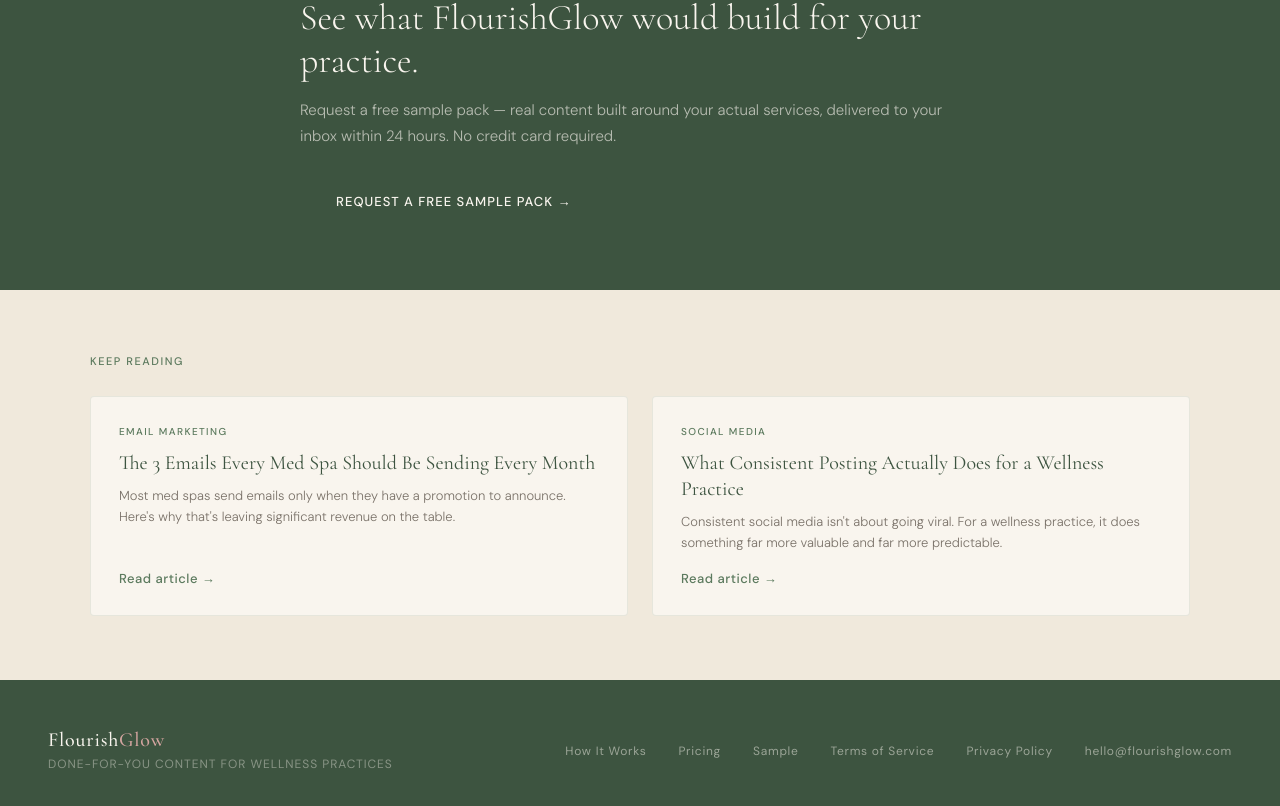
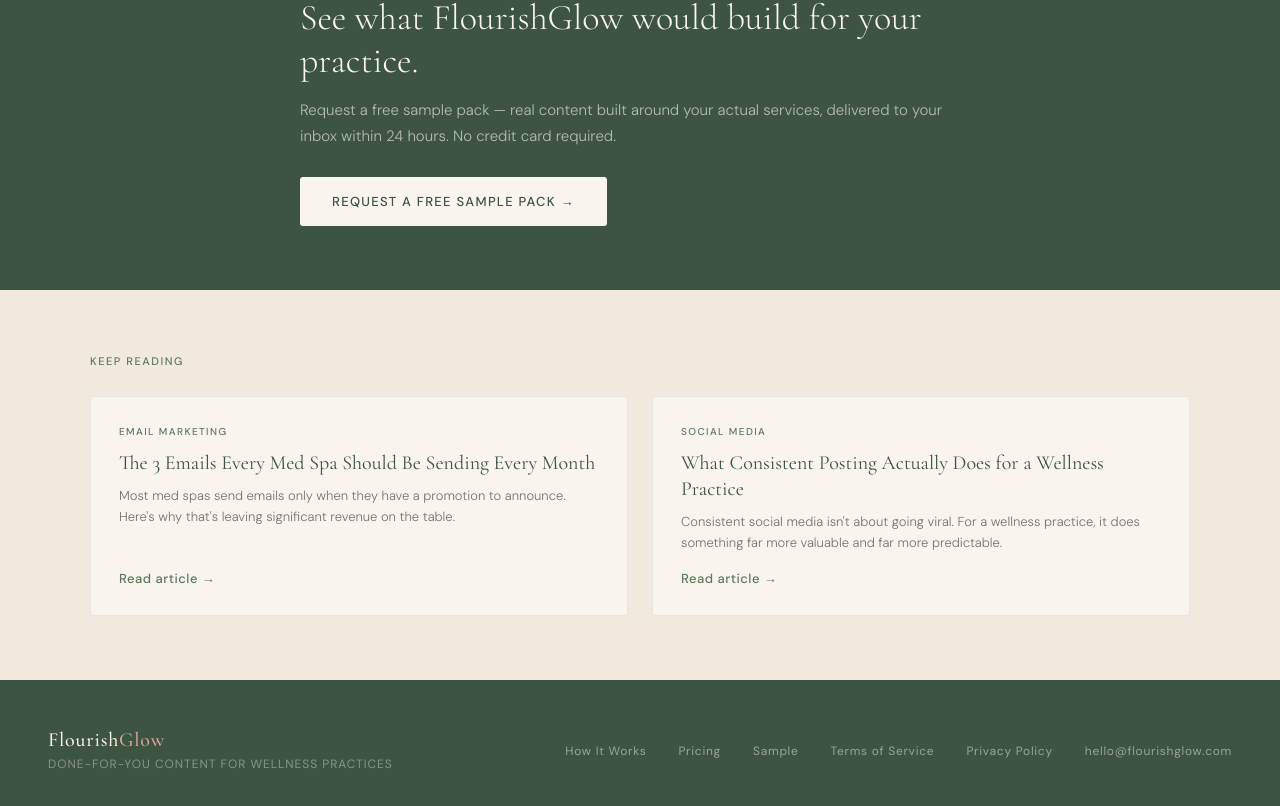
Before and after one commit to cronere/flourishglow, a Next.js app: page /blog/why-your-wellness-practice-is-losing-patients-to-silence in a window 1280 px wide. Shown: the part 2803-3609 px from the top of the page. Built offline with nearby package versions, Linux system fonts and the light colour scheme.

Commit message:
Update [slug].js

```diff
--- a/pages/blog/[slug].js
+++ b/pages/blog/[slug].js
@@ -72,7 +72,7 @@ export default function BlogPost({ post, related }) {
           <div className={styles.postCtaLabel}>Put this into practice</div>
           <h2 className={styles.postCtaTitle}>See what FlourishGlow would build for your practice.</h2>
           <p className={styles.postCtaDesc}>Request a free sample pack — real content built around your actual services, delivered to your inbox within 24 hours. No credit card required.</p>
-          <a href="/#sample" className="btn-primary">Request a Free Sample Pack →</a>
+          <a href="/#sample" style={{display:'inline-block', background:'var(--cream)', color:'var(--sage-dark)', fontFamily:"'DM Sans',sans-serif", fontSize:'13px', fontWeight:'500', letterSpacing:'0.1em', textTransform:'uppercase', padding:'16px 32px', borderRadius:'3px', textDecoration:'none'}}>Request a Free Sample Pack →</a>
         </div>
       </div>
 
```
